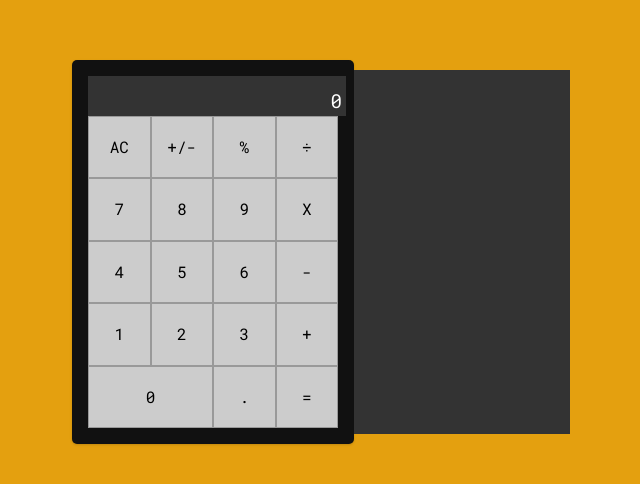
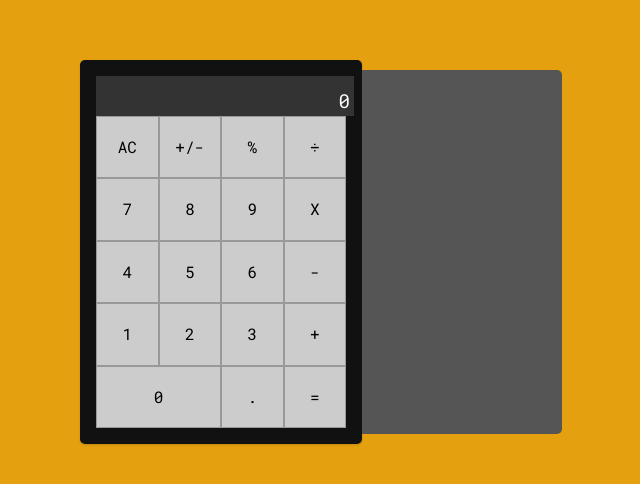
Before and after one commit to aviemet/calculator, a React (Create React App) app: page / in a window 1280 px wide. Shown: the part 148-632 px from the top of the page, without its empty margins (319-959 px from the left). Built offline with nearby package versions, Linux system fonts and the light colour scheme.

Commit message:
Changes Calculator to an object and adds tests

```diff
--- /dev/null
+++ b/src/App/Providers.tsx
@@ -0,0 +1,31 @@
+import React, { useEffect } from 'react'
+import { Provider } from 'react-redux'
+import store from 'store'
+
+const keypressMap: Record<string, () => void> = {}
+export const KeypressContext = React.createContext<(key: string, func: () => void) => void>(undefined)
+
+const Providers: React.FC = ({ children }) => {
+	useEffect(() => {
+		document.addEventListener('keydown', e => {
+			console.log({ key: e.key })
+			if(keypressMap[e.key]) {
+				keypressMap[e.key]()
+			}
+		})
+	}, [])
+
+	const registerKeyListener = (key: string, func: () => void) => {
+		keypressMap[key] = func
+	}
+
+	return (
+		<KeypressContext.Provider value={ registerKeyListener }>
+			<Provider store={ store }>
+				{ children }
+			</Provider>
+		</KeypressContext.Provider>
+	)
+}
+
+export default Providers
--- a/src/App/index.tsx
+++ b/src/App/index.tsx
@@ -1,36 +1,15 @@
-import React, { useEffect } from 'react'
+import React from 'react'
 import styled from 'styled-components'
-import { Provider } from 'react-redux'
-import store from 'store'
+import Providers from './Providers'
 import Calculator from '../Calculator/index'
 
-const keypressMap: Record<string, () => void> = {}
-export const KeypressContext = React.createContext<(key: string, func: () => void) => void>(undefined)
-
-const App: React.FC = () => {
-	useEffect(() => {
-		document.addEventListener('keydown', e => {
-			console.log({ key: e.key })
-			if(keypressMap[e.key]) {
-				keypressMap[e.key]()
-			}
-		})
-	}, [])
-
-	const registerKeyListener = (key: string, func: () => void) => {
-		keypressMap[key] = func
-	}
-
-	return (
-		<KeypressContext.Provider value={ registerKeyListener }>
-			<Provider store={ store }>
-				<LayoutContainer>
-					<Calculator />
-				</LayoutContainer>
-			</Provider>
-		</KeypressContext.Provider>
-	)
-}
+const App: React.FC = () => (
+	<Providers>
+		<LayoutContainer>
+			<Calculator />
+		</LayoutContainer>
+	</Providers>
+)
 
 const LayoutContainer = styled.div`
 	width: 100%;
--- a/src/Calculator/History/index.tsx
+++ b/src/Calculator/History/index.tsx
@@ -12,9 +12,10 @@ const History: React.FC = () => {
 	return (
 		<HistoryContainer>
 			<ul>
-				{ history.map(calculation => (
-					<li>
-						<span>{ calculation.join(' ') } = { calculate(calculation) }</span>
+				{ [...history].reverse().map((calculation, i) => (
+					<li key={ i }>
+						<div>{ calculation.join(' ') }</div>
+						<div>= { calculate(calculation) }</div>
 					</li>
 				)) }
 			</ul>
@@ -23,15 +24,32 @@ const History: React.FC = () => {
 }
 
 const HistoryContainer = styled.div`
-	background: #333;
+	background: #555;
 	color: #FFF;
 	min-width: 200px;
-	overflow: auto;
+	overflow: hidden;
 	margin: 10px 0;
-	padding: 0.5rem;
+	position: relative;
+	border-radius: 0 5px 5px 0;
 
-	li span {
-		word-wrap: nowrap;
+	ul{
+		height: 100%;
+		padding: 0.5rem;
+		overflow-y: auto;
+		position: absolute;
+		top: 0;
+		left: 0;
+		right: 0;
+		bottom: 0;
+
+		li {
+			text-align: right;
+			border-radius: 3px;
+			background: #666;
+			padding: 1px 5px;
+			margin-bottom: 5px;
+			border-bottom: 2px solid #9e906f;
+		}
 	}
 `
 
--- a/src/Components/Buttons/Button.tsx
+++ b/src/Components/Buttons/Button.tsx
@@ -1,7 +1,7 @@
 import React, { useEffect, useContext } from 'react'
 import { useDispatch } from 'react-redux'
 import { keyPress } from 'store/calculatorSlice'
-import { KeypressContext } from 'App'
+import { KeypressContext } from 'App/Providers'
 import styled from 'styled-components'
 
 interface ButtonProps {
--- /dev/null
+++ b/src/lib/ReduxCalculator.ts
@@ -0,0 +1,122 @@
+import { SliceState } from 'store/calculatorSlice'
+import { create, all } from 'mathjs'
+
+class ReduxCalculator {
+	private keyTypes = new Map<string, (state: SliceState, value: string) => SliceState>()
+	private mathjs = create(all, {})
+
+	constructor() {
+		// Binds dispatch methods to each key code
+		['1','2','3','4','5','6','7','8','9','0','.','pi'].forEach(val => this.keyTypes.set(val, this.handleNumber.bind(this)));
+		['+','-','/','*','='].forEach(val => this.keyTypes.set(val, this.handleOperator.bind(this)));
+		['AC','+/-'].forEach(val => this.keyTypes.set(val, this.handleFunction.bind(this)))
+	}
+
+	/**
+	 * Main interface for calculator. All button presses should be dispatched through this method
+	 * @param state Incoming state from redux store
+	 * @param value Code of pressed key
+	 * @returns SliceState
+	 */
+	handleKeyPress(state: SliceState, value: string): SliceState {
+		if(!this.keyTypes.has(value)) return state
+
+		return this.keyTypes.get(value)(state, value)
+	}
+
+	/**
+	 * Performs calculation on a string of operands. Evaluates from left to right ignoring precedence.
+	 * Returns false if too few operands for a calculation, otherwise the results as a string
+	 * If passed an array with an operator as the last element, ignores the last element.
+	 * @param calculation String array of operands to be calculated
+	 * @returns string | false
+	 */
+	calculate = (calculation: string[]): string | false => {
+		console.log({ calculation })
+		if(calculation.length < 3) return false
+
+		const calc = [ ...calculation ]
+		if(!calculation[calculation.length - 1].match(/[0-9.]/g)) {
+			calc.pop()
+		}
+
+		// Recursively evaluate left to right
+		console.log({ calc, slice: calc.slice(0,3) })
+		const result = `${this.mathjs.evaluate(calc.slice(0,3).join(' '))}`
+		if(!result) {
+			return `${this.mathjs.evaluate(calc.join(' '))}`
+		}
+		return `${this.mathjs.evaluate([result, ...calc.slice(3)].join(' '))}`
+	}
+
+	private handleNumber(state: SliceState, value: string): SliceState {
+		if(state.nextMoveToHistory) {
+			this.moveCalculationToHistory(state)
+		}
+
+		let displayValue = state.display
+
+		if(state.lastKeyOperator) {
+			displayValue = '0'
+			state.lastKeyOperator = false
+		}
+
+		if(value === '.' && displayValue.includes('.')) {
+			state.display = displayValue
+		} else if(displayValue === '0' && value !== '.') {
+			state.display = value
+		} else {
+			state.display = `${displayValue}${value}`
+		}
+
+		return state
+	}
+
+	private handleOperator(state: SliceState, operator: string): SliceState {
+		if(state.nextMoveToHistory) {
+			this.moveCalculationToHistory(state)
+		}
+
+		if(state.calculation.length > 1 && !state.calculation[state.calculation.length - 1].match(/[0-9.]/g)) {
+			state.calculation.pop()
+		}
+
+		state.calculation.push(state.display)
+		state.lastKeyOperator = true
+
+		if(operator === '=') {
+			state.nextMoveToHistory = true
+		} else {
+			state.calculation.push(operator)
+		}
+
+		const result = this.calculate(state.calculation)
+		if(result) {
+			state.display = result
+		}
+
+		return state
+	}
+
+	private handleFunction(state: SliceState, operator: string): SliceState {
+		switch(operator) {
+			case 'AC':
+				state.display = '0'
+				state.calculation = []
+				break
+			case '+/-':
+				state.display = this.mathjs.evaluate('display * -1', state).toString()
+				break
+		}
+
+		return state
+	}
+
+	private moveCalculationToHistory(state: SliceState): void {
+		state.history.push(state.calculation)
+		state.calculation = []
+		state.nextMoveToHistory = false
+	}
+}
+
+export default ReduxCalculator
--- a/src/lib/calculator.ts
+++ b/src/lib/calculator.ts
@@ -14,8 +14,18 @@ export const calculate = (calculation: string[]): string | false => {
 	return `${mathjs.evaluate(calc.join(' '))}`
 }
 
+const moveCalculationToHistory = (state: SliceState): void => {
+	state.history.push(state.calculation)
+	state.calculation = []
+	state.nextMoveToHistory = false
+}
+
 const Calculator = {
 	handleNumber: (state: SliceState, value: string): SliceState => {
+		if(state.nextMoveToHistory) {
+			moveCalculationToHistory(state)
+		}
+
 		let displayValue = state.display
 
 		if(state.lastKeyOperator) {
@@ -35,12 +45,12 @@ const Calculator = {
 	},
 
 	handleOperator: (state: SliceState, operator: string): SliceState => {
-		// After the equals is pressed, when operator is next button
 		if(state.nextMoveToHistory) {
-			// Move result to first operand
-			state.history.push(state.calculation)
-			state.calculation = []
-			state.nextMoveToHistory = false
+			moveCalculationToHistory(state)
+		}
+
+		if(state.calculation.length > 1 && !state.calculation[state.calculation.length - 1].match(/[0-9.]/g)) {
+			state.calculation.pop()
 		}
 
 		state.calculation.push(state.display)
@@ -87,3 +97,9 @@ export const handleKeyPress = (state: SliceState, value: string): SliceState =>
 }
 
 export default Calculator
+
+/**
+ * Scenarios where the display becomes the history:
+ * Equal button is pressed
+ *
+ */
--- a/src/store/calculatorSlice.ts
+++ b/src/store/calculatorSlice.ts
@@ -1,5 +1,5 @@
 import { createSlice } from '@reduxjs/toolkit'
-import { handleKeyPress } from 'lib/calculator'
+import ReduxCalculator from 'lib/ReduxCalculator'
 
 export type SliceState = {
 	display:string
@@ -8,6 +8,8 @@ export type SliceState = {
 	nextMoveToHistory: boolean
 	history:string[][]
 }
+
+const calculator = new ReduxCalculator()
 
 const calculatorSlice = createSlice({
 	name: 'calculator',
@@ -21,7 +23,7 @@ const calculatorSlice = createSlice({
 	reducers: {
 		keyPress: {
 			reducer: (state, { payload }: Record<string, string>) => {
-				state = handleKeyPress(state, payload)
+				state = calculator.handleKeyPress(state, payload)
 			},
 			prepare: (value: string) => ({ payload: value })
 
```
Also changed, not shown: src/test/test-utils.tsx (added, +21 -0 lines), src/setupTests.ts (line endings or trailing spaces), 1 other file (tests, documents, lock files or other folders).
